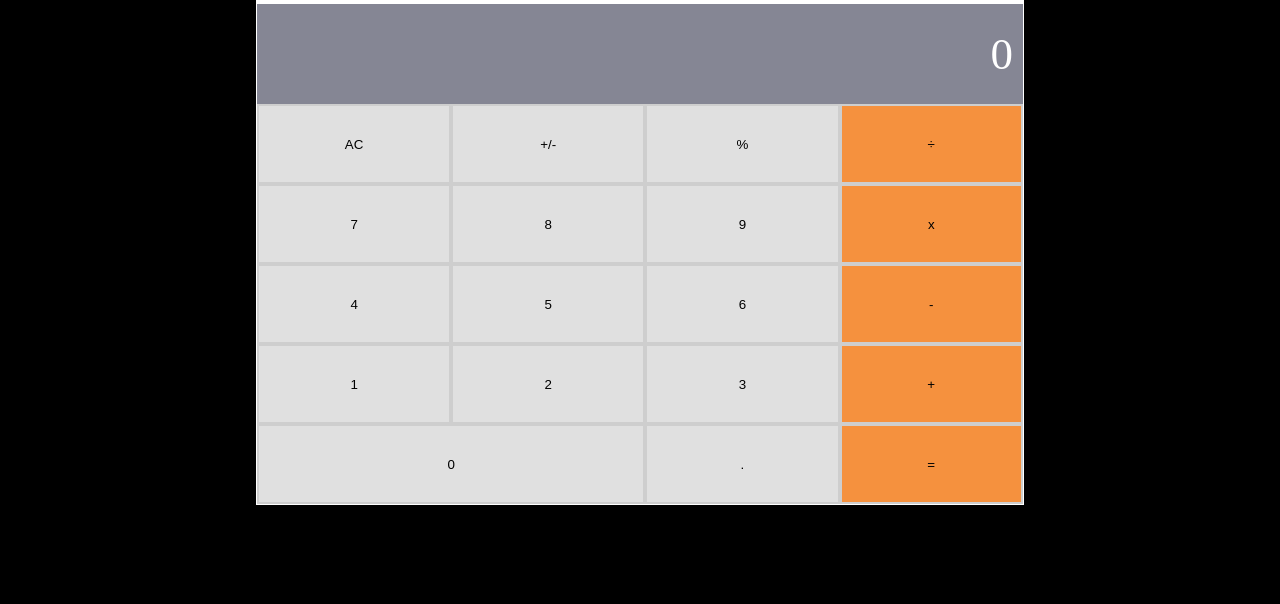
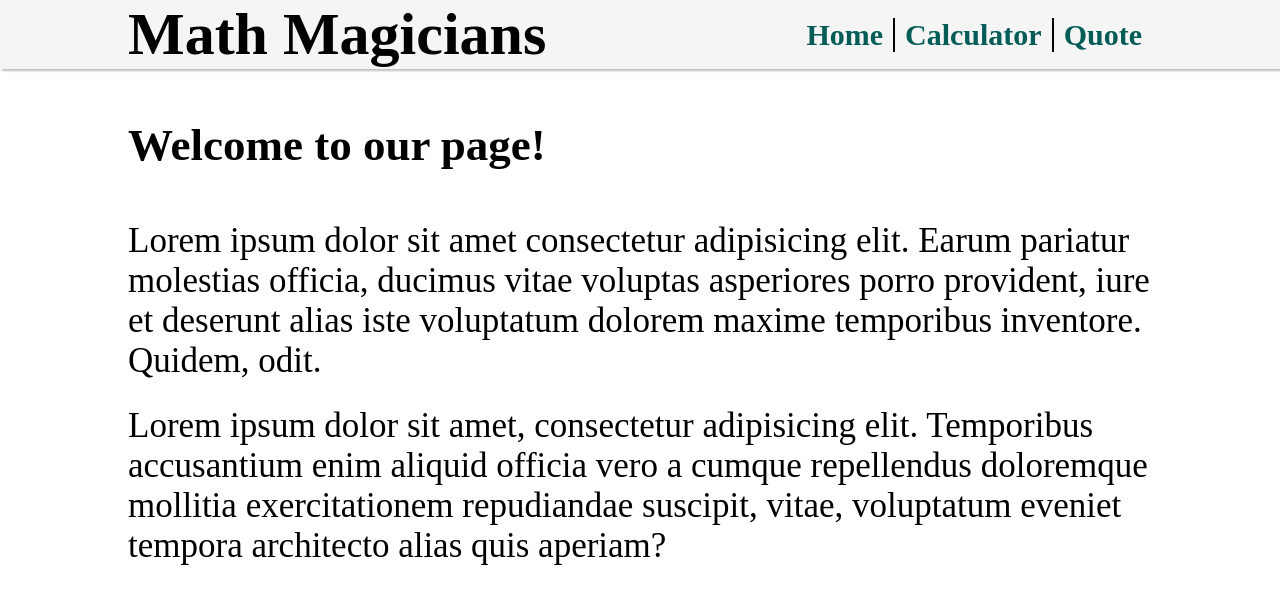
Before and after one commit to Lusindiso/math-magicians-app, a React (Create React App) app: page / in a window 1280 px wide. Shown: the top 604 px of the page. Built offline with nearby package versions, Linux system fonts and the light colour scheme.

Commit message:
Add full site

```diff
--- a/src/App.js
+++ /dev/null
@@ -1,11 +0,0 @@
-import React, { PureComponent } from 'react';
-
-import Calculator from './components/Calculator';
-
-class App extends PureComponent {
-  render() {
-    return <Calculator />;
-  }
-}
-
-export default App;
--- /dev/null
+++ b/src/App.jsx
@@ -0,0 +1,21 @@
+import { Routes, Route } from 'react-router-dom';
+
+import CalculatorPage from './components/pages/CalculatorPage';
+import Home from './components/pages/Home';
+import Quote from './components/pages/Quote';
+import Header from './components/UI/Header';
+
+function App() {
+  return (
+    <>
+      <Header />
+      <Routes>
+        <Route path="/quote" element={<Quote />} />
+        <Route path="/calculator" element={<CalculatorPage />} />
+        <Route path="/" element={<Home />} />
+      </Routes>
+    </>
+  );
+}
+
+export default App;
--- /dev/null
+++ b/src/components/UI/Header.js
@@ -0,0 +1,11 @@
+import Navbar from './Navbar';
+import classes from './Header.module.css';
+
+const Header = () => (
+  <header className={classes.header}>
+    <h1>Math Magicians</h1>
+    <Navbar />
+  </header>
+);
+
+export default Header;
--- a/src/index.css
+++ b/src/index.css
@@ -5,7 +5,6 @@
 	margin: 0;
 	box-sizing: inherit;
 }
-
 html {
 	box-sizing: border-box;
 	font-size: 62.5%;
@@ -13,5 +12,8 @@ html {
 
 body {
 	font-size: 3rem;
-  background-color: black;
 }
+
+p {
+	font-size: 3.5rem;
+}
--- a/src/index.js
+++ b/src/index.js
@@ -1,11 +1,14 @@
 import React from 'react';
 import ReactDOM from 'react-dom/client';
+import { BrowserRouter as Router } from 'react-router-dom';
 import App from './App';
 import './index.css';
 
 const root = ReactDOM.createRoot(document.getElementById('root'));
 root.render(
   <React.StrictMode>
-    <App />
+    <Router>
+      <App />
+    </Router>
   </React.StrictMode>,
 );
```
Also changed, not shown: src/components/UI/Header.jsx (deleted, +0 -11 lines), public/4856998-removebg-preview.png (added), src/components/pages/CalculatorPage.jsx (renamed from src/components/display/pages/CalculatorPage.jsx), src/components/pages/Home.jsx (renamed from src/components/display/pages/Home.jsx), src/components/pages/Quote.jsx (renamed from src/components/display/pages/Quote.jsx). Lines whose indentation alone changed are shown as unchanged.
